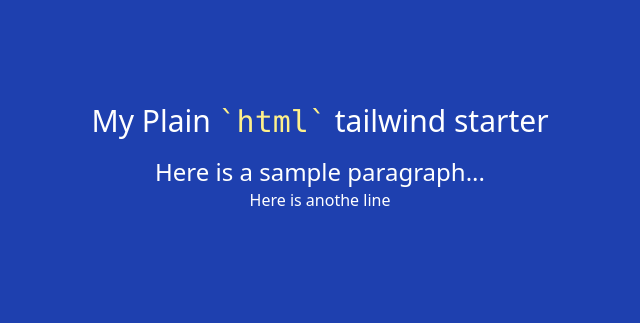
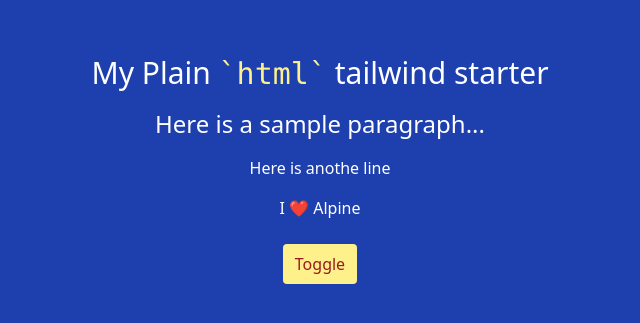
Before and after one commit to papadavis47/html-alpine-tailwind-starter, a website: page src/index.html in a window 1280 px wide. Shown: the part 243-566 px from the top of the page, without its empty margins (320-960 px from the left). Drawn offline with nearby package versions, Linux system fonts and the light colour scheme.

Commit message:
Add alpine script tag for cdn and add alpine examples

```diff
--- a/src/index.html
+++ b/src/index.html
@@ -6,16 +6,25 @@
     <meta name="description" content="Basic HTML/Tailwind starter" />
     <meta name="author" content="Daily Dev Tips" />
     <meta name="viewport" content="width=device-width, initial-scale=1" />
+    <script defer src="https://unpkg.com/alpinejs@3.x.x/dist/cdn.min.js"></script>
     <link rel="stylesheet" href="styles.css" />
   </head>
   <body>
-    <div class="w-screen h-screen bg-blue-800 flex flex-col items-center md:justify-center">
-      <div class="p-6 flex flex-col align-center">
-        <h1 class="text-center w-full text-3xl text-white">
+    <div class="flex flex-col items-center w-screen h-screen bg-blue-800 md:justify-center">
+      <div class="flex flex-col items-center justify-center p-6 text-white">
+        <h1 class="w-full text-3xl text-center">
           My Plain <code class="text-yellow-200">`html`</code> tailwind starter
         </h1>
-        <p class="text-white text-center mt-4 text-2xl">Here is a sample paragraph...</p>
-        <p class="text-white text-center">Here is anothe line</p>
+        <p class="mt-4 text-2xl">Here is a sample paragraph...</p>
+        <p class="my-4">Here is anothe line</p>
+        <h1 x-data="{ message: 'I ❤️ Alpine' }" x-text="message"></h1>
+      </div>
+      <div class="text-white" x-data="{ open: false }">
+        <button class="px-3 py-2 text-red-800 bg-yellow-200 rounded" @click="open = ! open">
+          Toggle
+        </button>
+
+        <div x-show="open" @click.outside="open = false"><p class="mt-3">Contents...</p></div>
       </div>
     </div>
   </body>
```
Also changed, not shown: src/styles.css.
